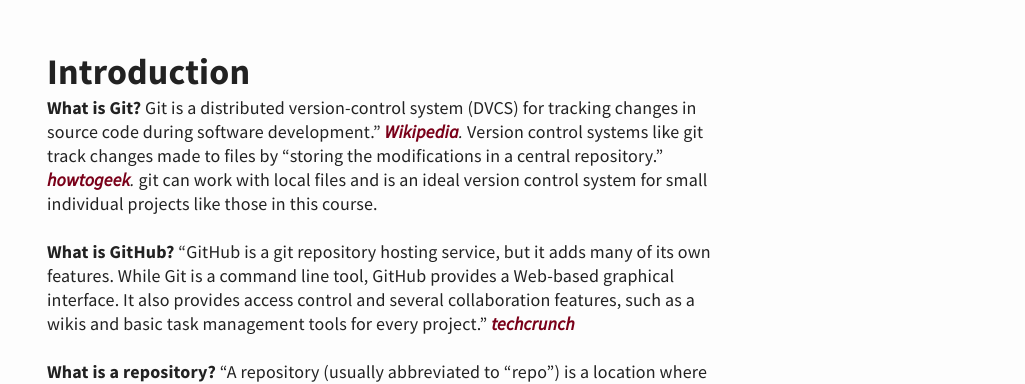
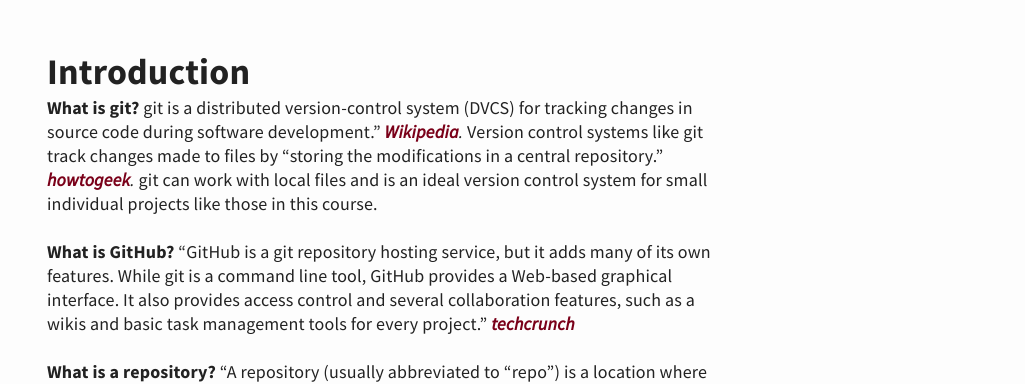
Before and after one commit to kristinashirk/digital-tech, a Jekyll site: the page built from _posts/2019-09-02-git and GitHub.md, in a window 1280 px wide and 900 px high. Shown: the part 335-719 px from the top of the window, without its empty margins (255-1280 px from the left). Built offline with Jekyll 4.4.1, drawn with Linux system fonts in a browser that asks for light colours; some of the changed text lies outside the part shown.

Commit message:
Making small edits, git rather than Git

```diff
--- a/_posts/2019-09-02-git and GitHub.md
+++ b/_posts/2019-09-02-git and GitHub.md
@@ -2,15 +2,15 @@
 published: true
 ---
 ## Introduction
-**What is Git?** Git is a distributed version-control system (DVCS) for tracking changes in source code during software development.” *[Wikipedia](https://en.wikipedia.org/wiki/Git).* Version control systems like git track changes made to files by "storing the modifications in a central repository.” *[howtogeek](https://www.howtogeek.com/180167/htg-explains-what-is-github-and-what-do-geeks-use-it-for/).* git can work with local files and is an ideal version control system for small individual projects like those in this course.
+**What is git?** git is a distributed version-control system (DVCS) for tracking changes in source code during software development.” *[Wikipedia](https://en.wikipedia.org/wiki/Git).* Version control systems like git track changes made to files by "storing the modifications in a central repository.” *[howtogeek](https://www.howtogeek.com/180167/htg-explains-what-is-github-and-what-do-geeks-use-it-for/).* git can work with local files and is an ideal version control system for small individual projects like those in this course.
 
-**What is GitHub?** “GitHub is a git repository hosting service, but it adds many of its own features. While Git is a command line tool, GitHub provides a Web-based graphical interface. It also provides access control and several collaboration features, such as a wikis and basic task management tools for every project.” *[techcrunch](https://techcrunch.com/2012/07/14/what-exactly-is-github-anyway)*
+**What is GitHub?** “GitHub is a git repository hosting service, but it adds many of its own features. While git is a command line tool, GitHub provides a Web-based graphical interface. It also provides access control and several collaboration features, such as a wikis and basic task management tools for every project.” *[techcrunch](https://techcrunch.com/2012/07/14/what-exactly-is-github-anyway)*
 
 **What is a repository?** “A repository (usually abbreviated to “repo”) is a location where all the files for a particular project are stored. Each project has its own repo, and you can access it with a unique URL.” *[howtogeek](https://www.howtogeek.com/180167/htg-explains-what-is-github-and-what-do-geeks-use-it-for/).*
 
 **Why should you care?** git and GitHub will allow you to create and share your content, while also keeping track of any changes that you make to your content as you work. This is particularly useful when coding a project, as you may need to backtrack to find and resolve issues in your code.
 
-## Set up a Git / GitHub Repository
+## Set up a git / GitHub Repository
 ### Before you begin:
 * Download [Atom text editor](https://atom.io/).
     Atom is a text editor created by the makers of GitHub. This means that Atom will integrate with your git - GitHub Desktop - GitHub Pages environment very well and make editing and publishing your code easy.
```
